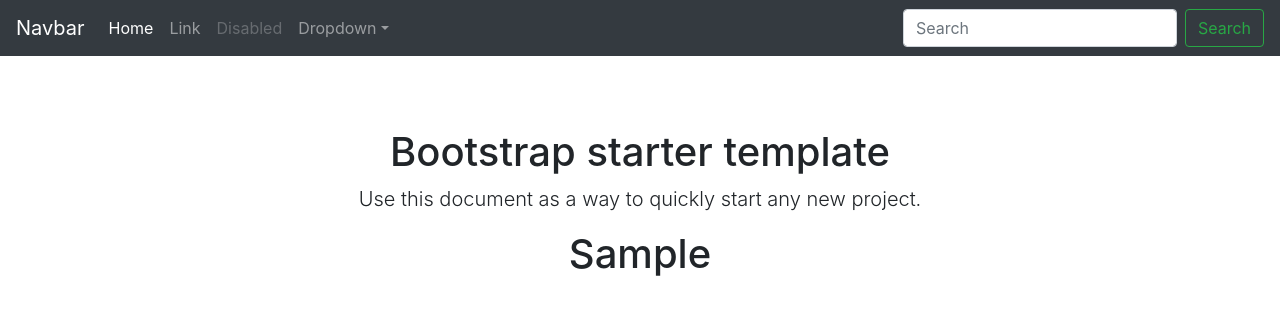
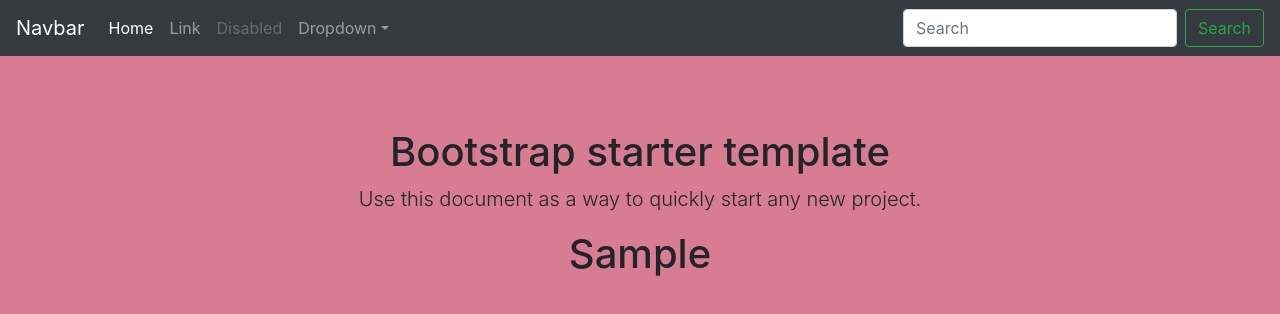
Before and after one commit to pplcallmesatz/static-site, a website: page index.html in a window 1280 px wide. Drawn offline with nearby package versions, Linux system fonts and the light colour scheme; files that its build step writes are made by us from their sources.

Commit message:
CSS changes

```diff
--- a/scss/_general.scss
+++ b/scss/_general.scss
@@ -1,3 +1,3 @@
 body {
-    padding: 10px;
+  background-color: #D87C94;
 }
```
